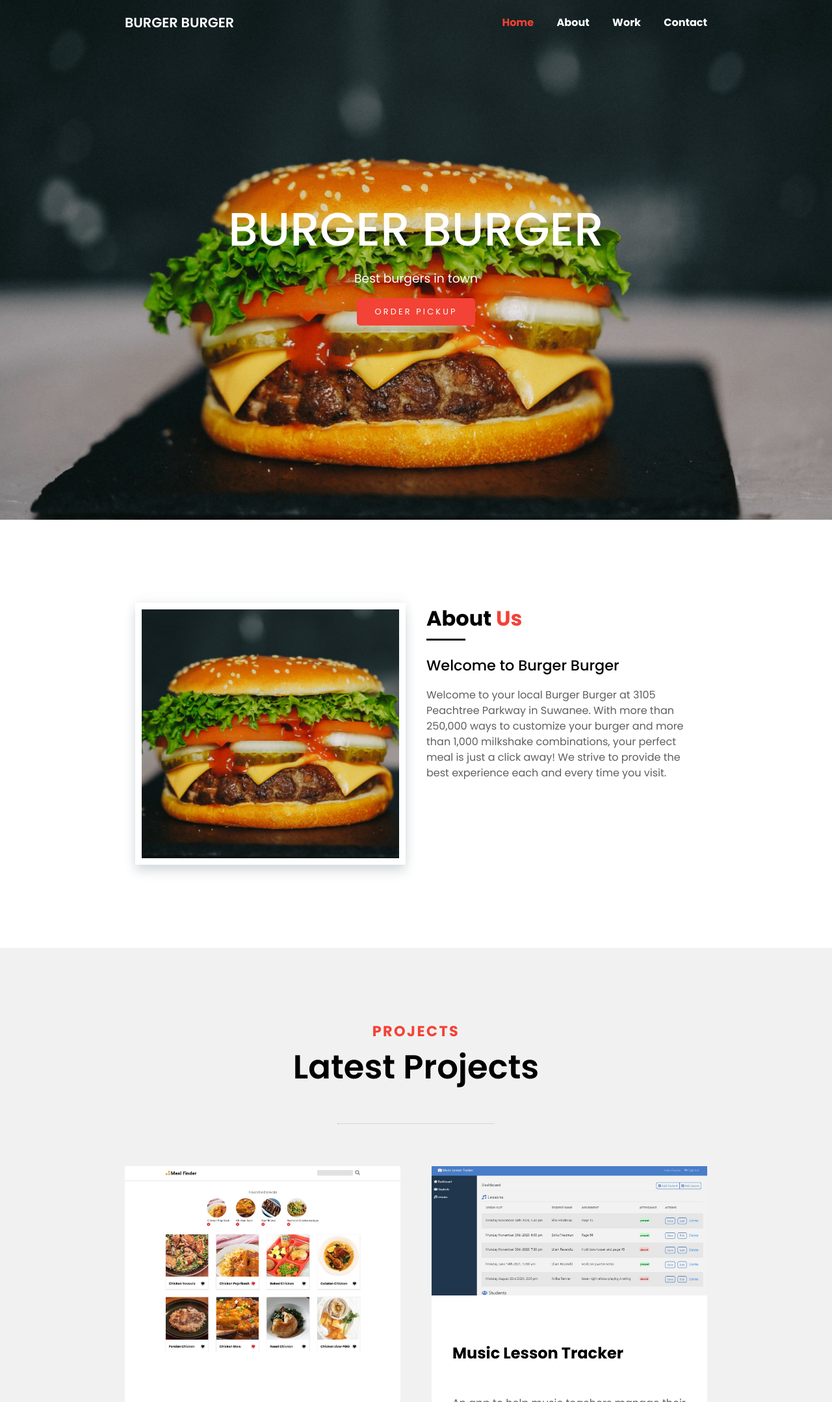
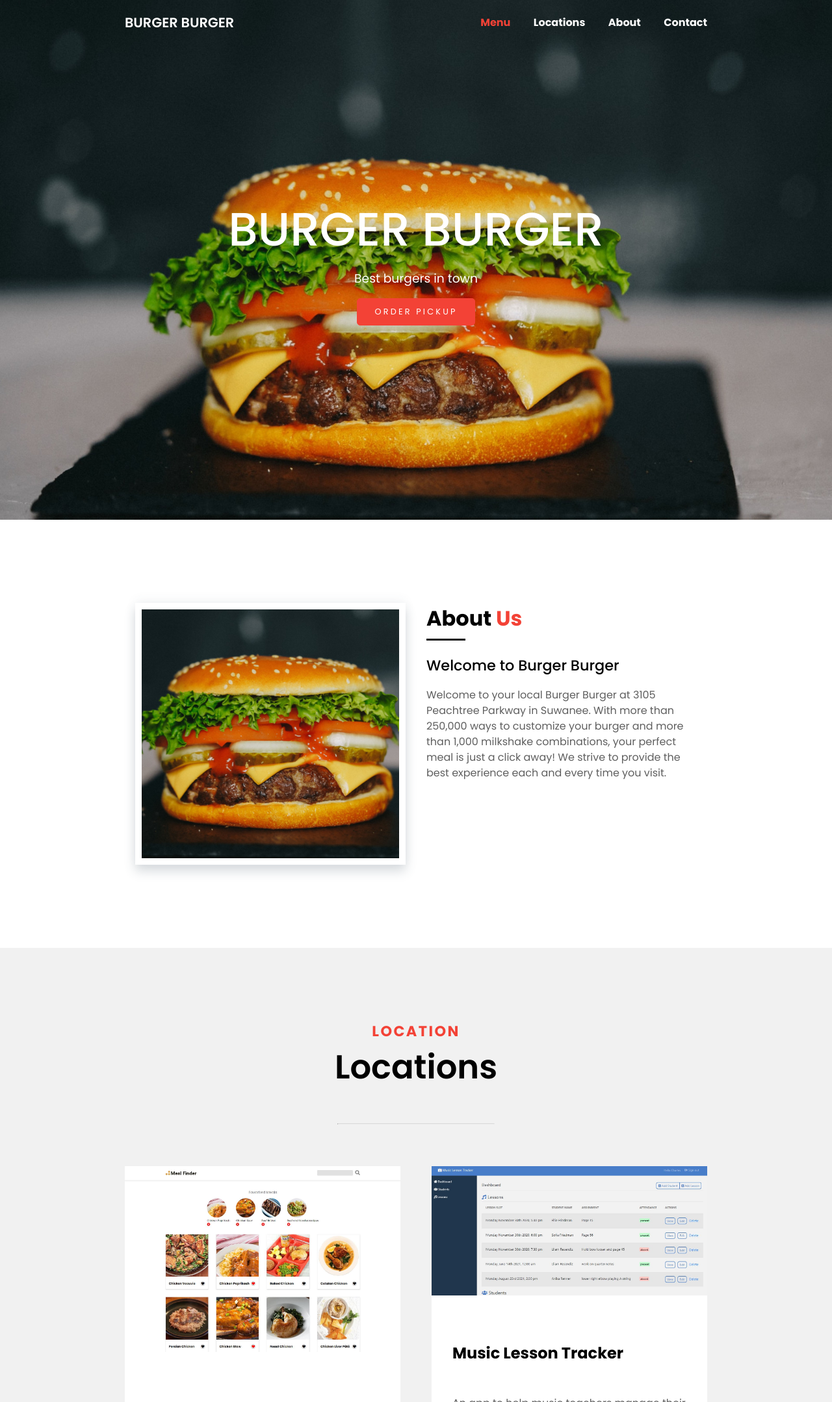
Before and after one commit to charles-loehle/Burger-Restaurant-Theme-HTML, a website built with Parcel: page index.html in a window 1280 px wide. Shown: the top 2158 px of the page at 65% size. Built offline with nearby package versions, Linux system fonts and the light colour scheme.

Commit message:
another commit

```diff
--- a/index.html
+++ b/index.html
@@ -31,10 +31,12 @@
 				<nav id="drawer" class="nav">
 					<ul>
 						<li class="welcome-section">
-							<a class="" href="#welcome-section">Home</a>
+							<a class="" href="#welcome-section">Menu</a>
+						</li>
+						<li class="locations">
+							<a class="" href="#locations">Locations</a>
 						</li>
 						<li class="about"><a class="" href="#about">About</a></li>
-						<li class="projects"><a class="" href="#projects">Work</a></li>
 						<li class="contact"><a class="" href="#contact">Contact</a></li>
 					</ul>
 				</nav>
@@ -84,12 +86,12 @@
 			<section id="projects" class="projects-section">
 				<div class="container">
 					<div class="projects-section__header">
-						<h2>PROJECTS</h2>
-						<h3>Latest Projects</h3>
+						<h2>LOCATION</h2>
+						<h3>Locations</h3>
 					</div>
 					<hr />
 					<div class="projects-grid">
-						<div class="card music-lesson-tracker">
+						<div class="card">
 							<div class="card__img-cont">
 								<img
 									src="./images/recipe-app.JPG"
--- a/js/hamburger.js
+++ b/js/hamburger.js
@@ -22,7 +22,7 @@ menu.addEventListener('click', e => {
 main.addEventListener('click', () => {
 	drawer.classList.remove('open');
 	menu.classList.remove('open');
-	logo.classList.remove('txt-red');
+	logo.classList.remove('txt-red'); // change logo color to white
 	navLinks.forEach(link => {
 		link.classList.toggle('txt-black'); // change nav link color to black
 	});
```
Also changed, not shown: dist/index.html, 2 other files.
